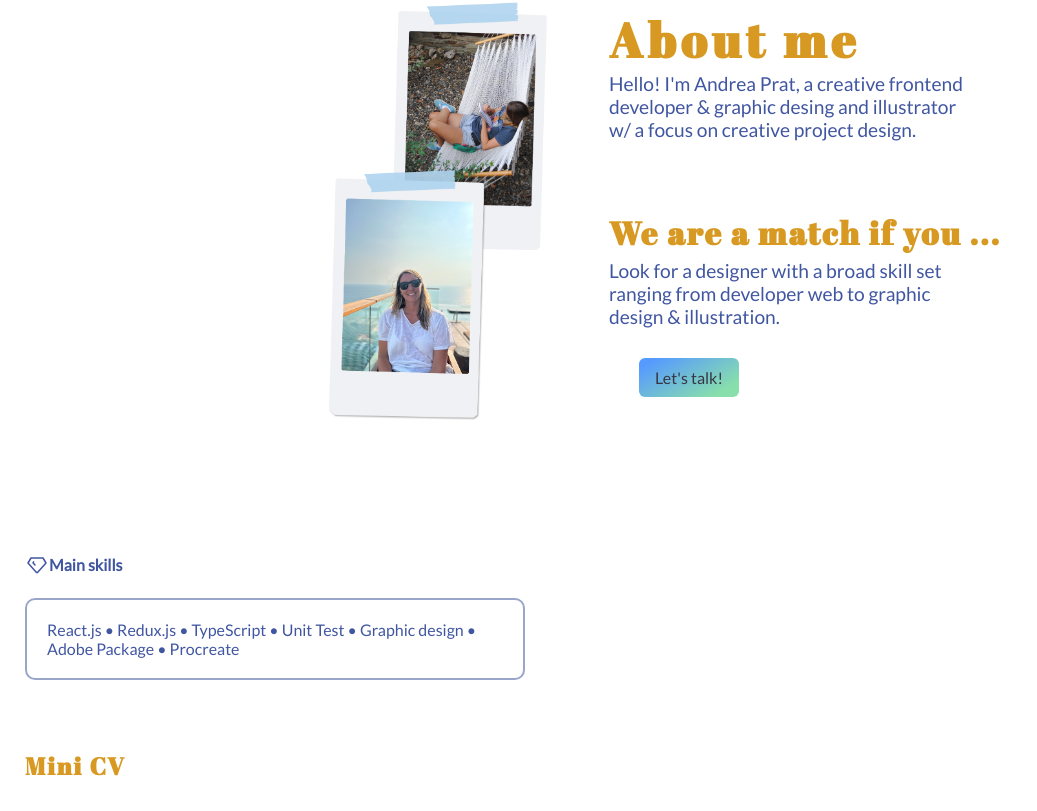
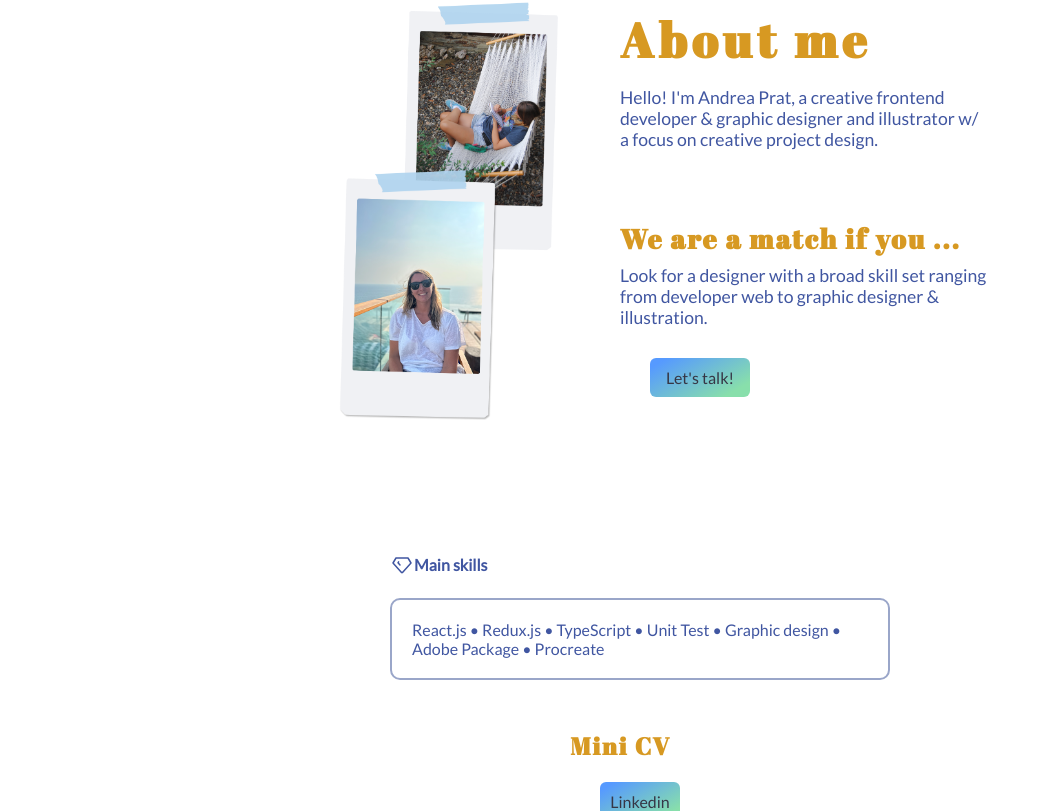
Before and after one commit to AndPrat/andreaprat, a React (Vite) app: page /about in a window 1280 px wide. Shown: the part 169-980 px from the top of the page, without its empty margins (0-1037 px from the left). Built offline with nearby package versions, Linux system fonts and the light colour scheme.

Commit message:
Add Linkedin button in AboutPage

```diff
--- a/src/pages/AboutPage/AboutPage.css
+++ b/src/pages/AboutPage/AboutPage.css
@@ -16,11 +16,12 @@
   font-family: var(--font-titles);
   letter-spacing: 5px;
   color: var(--color-yellow);
+  padding-bottom: 15px;
 }
 
 .about-page__information {
   width: 370px;
-  font-size: 1.2rem;
+  font-size: 1.1rem;
   color: var(--color-violet-dark);
 }
 
@@ -33,11 +34,11 @@
 }
 
 .about-page__title-secction {
-  font-size: 2rem;
+  font-size: 1.7rem;
   font-family: var(--font-titles);
   letter-spacing: 2px;
   color: var(--color-yellow);
-  padding: 70px 0 5px 0;
+  padding: 70px 0 8px 0;
 }
 
 .about-page__title-important {
@@ -62,5 +63,5 @@
   font-family: var(--font-titles);
   letter-spacing: 2px;
   color: var(--color-yellow);
-  padding: 70px 0 5px 0;
+  padding: 50px 0 30px 0;
 }
--- a/src/pages/AboutPage/AboutPage.tsx
+++ b/src/pages/AboutPage/AboutPage.tsx
@@ -23,7 +23,7 @@ const AboutPage = (): React.ReactElement => {
             <div className="about-page__block--mini">
               <h2 className="about-page__title">About me</h2>
               <p className="about-page__information">
-                {`Hello! I'm Andrea Prat, a creative frontend developer & graphic desing
+                {`Hello! I'm Andrea Prat, a creative frontend developer & graphic designer
           and illustrator w/ a focus on creative project design.`}
               </p>
             </div>
@@ -33,13 +33,14 @@ const AboutPage = (): React.ReactElement => {
               </h2>
               <p className="about-page__information">
                 Look for a designer with a broad skill set ranging from
-                developer web to graphic design & illustration.
+                developer web to graphic designer & illustration.
               </p>
               <Button className="button button__gradient">{`Let's talk!`}</Button>
             </div>
           </div>
         </div>
-        <div className="container">
+        <div className="container container--flex about-page__container">
+          <div className="about-page__block">
             <h4 className="about-page__title-important">
               {iconDiamond} Main skills
             </h4>
@@ -48,8 +49,15 @@ const AboutPage = (): React.ReactElement => {
               Adobe Package • Procreate
             </p>
           </div>
-        <div className="container">
+        </div>
+        <div className="container container--flex about-page__container">
+          <div className="about-page__block">
             <h3 className="about-page__title-secction-secundary">Mini CV</h3>
+            <a
+              className="button button__gradient"
+              href="https://www.linkedin.com/in/andreaprat/"
+            >{`Linkedin`}</a>
+          </div>
         </div>
       </div>
     </>
```
Lines whose indentation alone changed are shown as unchanged.
